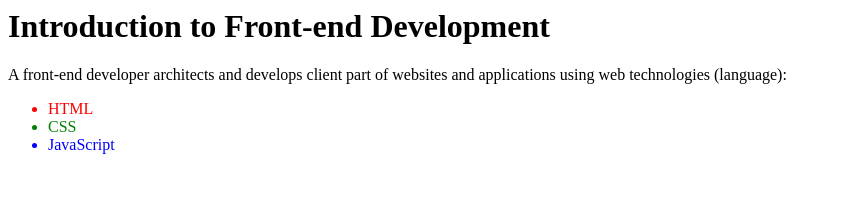
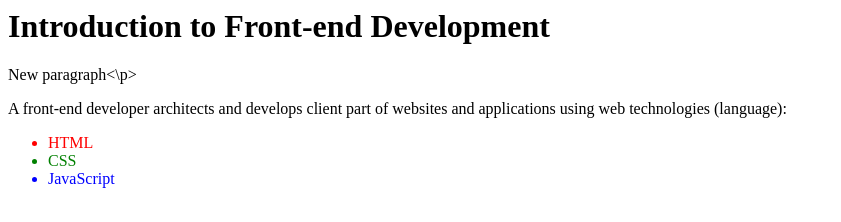
Before and after one commit to rocklifeness/test-frontend-development, a plain HTML site: page index.html in a window 1280 px wide. Shown: the whole page, without its empty margins (0-841 px from the left). Drawn offline with Linux system fonts and the light colour scheme.

Commit message:
New paragraph added

```diff
--- a/index.html
+++ b/index.html
@@ -1,4 +1,5 @@
 <h1>Introduction to Front-end Development</h1>
+<p>New paragraph<\p>
 <p>A front-end developer architects and develops client part of websites and applications using web technologies (language):</p>
 <ul>
 <li style="color:red">HTML</li>
```
